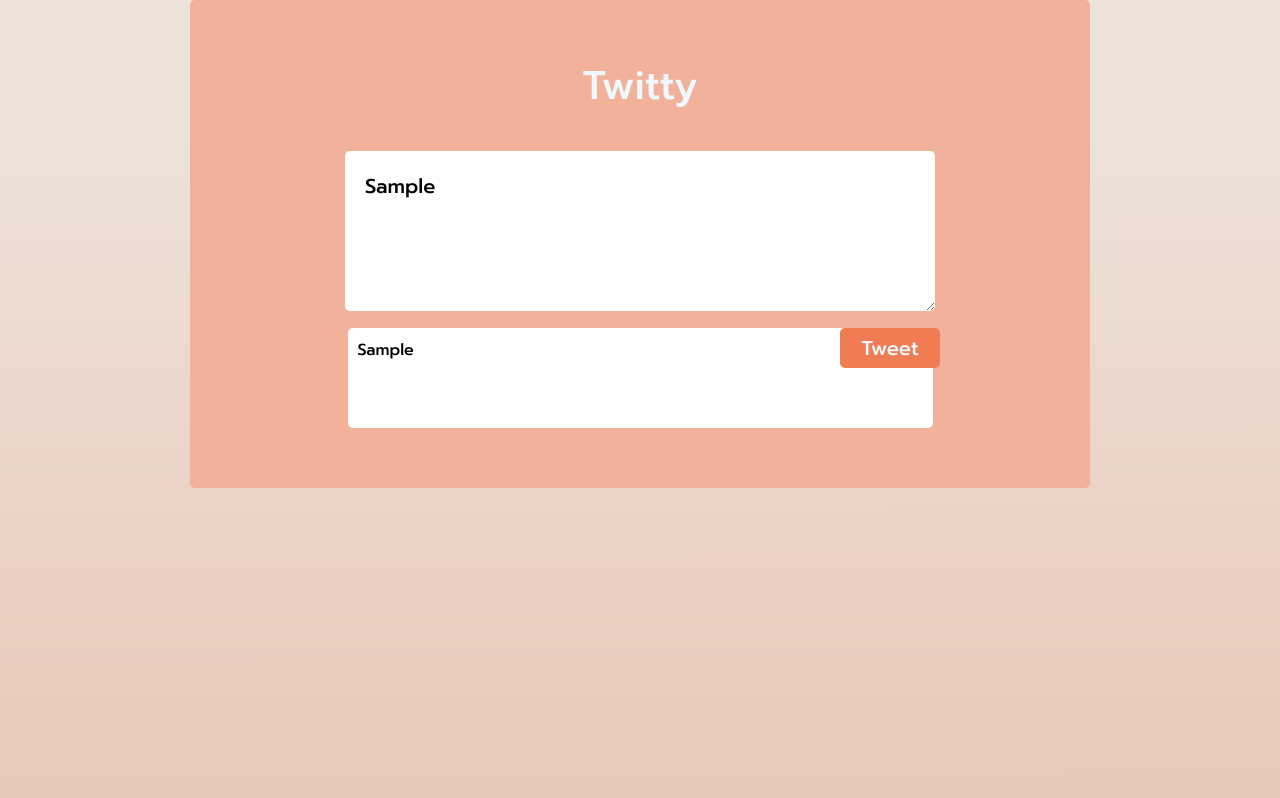
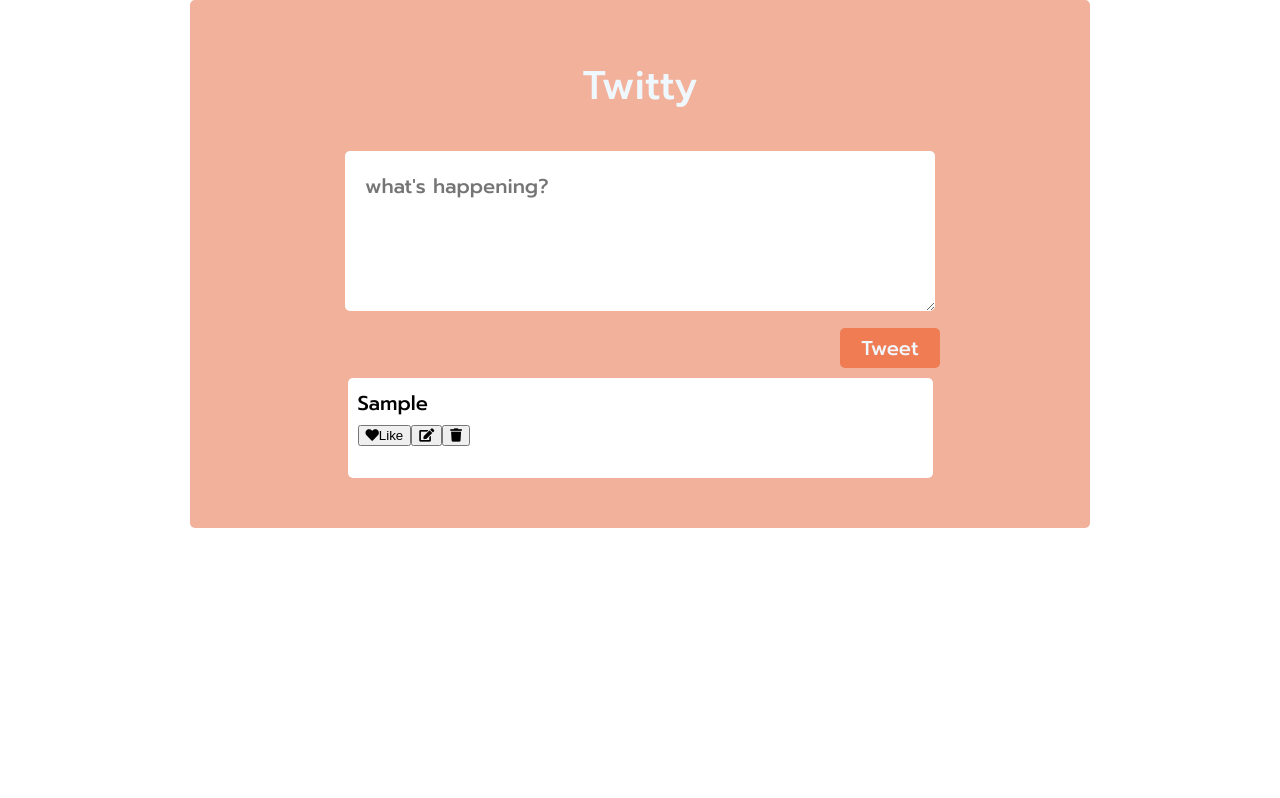
Before and after one commit to chanunchida-cha/Clone-Twitter-with-React, a React (Create React App) app: page / in a window 1280 px wide. Both pictures are taken after typing "Sample" into the empty fields and a click on the button "Tweet". Shown: the top 798 px of the page. Built offline with nearby package versions, Linux system fonts and the light colour scheme.

Commit message:
can Tweet,edit,delete

```diff
--- a/package.json
+++ b/package.json
@@ -9,6 +9,7 @@
     "react": "^17.0.2",
     "react-dom": "^17.0.2",
     "react-scripts": "4.0.3",
+    "styled-components": "^5.3.0",
     "web-vitals": "^1.1.2"
   },
   "scripts": {
--- a/public/index.html
+++ b/public/index.html
@@ -16,6 +16,7 @@
 <link href="https://fonts.googleapis.com/css2?family=Prompt:wght@500&display=swap" rel="stylesheet">
     <link rel="stylesheet" href="https://cdn.jsdelivr.net/npm/@fortawesome/fontawesome-free@5.15.3/css/fontawesome.min.css" integrity="sha384-wESLQ85D6gbsF459vf1CiZ2+rr+CsxRY0RpiF1tLlQpDnAgg6rwdsUF1+Ics2bni" crossorigin="anonymous">
     <link rel="stylesheet" href="https://use.fontawesome.com/releases/v5.3.1/css/all.css" integrity="sha384-mzrmE5qonljUremFsqc01SB46JvROS7bZs3IO2EmfFsd15uHvIt+Y8vEf7N7fWAU" crossorigin="anonymous">
+    <link rel="stylesheet" href="https://cdnjs.cloudflare.com/ajax/libs/font-awesome/4.7.0/css/font-awesome.min.css">
     <!--
       manifest.json provides metadata used when your web app is installed on a
       user's mobile device or desktop. See https://developers.google.com/web/fundamentals/web-app-manifest/
--- a/src/App.css
+++ b/src/App.css
@@ -1,7 +1,11 @@
-.app-bg{
+/* body{
   background-image: url('./img/bg.png');
-  height: 1080px;
-}
+  background-size: 1920px 1080px ;
+  -moz-background-size:1920px 1080px ;
+  background-repeat: no-repeat;
+  height: auto;
+
+} */
 .app-container{
 
   font-family: 'Prompt', sans-serif;
@@ -18,8 +22,9 @@
   border-radius: 5px ;
   width: 565px;
   height:80px;
-  margin: 10px;
+  margin-top: 60px;
   text-align: left;
+  font-size: 20px;
   padding: 10px;
 }
 .input-text{
@@ -73,3 +78,13 @@
   float:right;
 
 }
+.input-edit{
+
+  font-size: 20px;
+  margin-top: 20px;
+  width: 550px;
+  padding: 20px;
+  font-family: 'Prompt', sans-serif;
+  border-radius: 5px;
+  border: none;
+}
--- a/src/App.js
+++ b/src/App.js
@@ -1,35 +1,113 @@
-import React, { useState } from "react";
-import "./App.css";
-import bgImage from "./img/bg.png";
+import React, { useState } from 'react';
+import './App.css'
+
+const startNote ={
+    content: ""
+};
 
 export default function App() {
-  //states
-  const [noteContent, setNoteContent] = useState("");
-  const [allNotes, setAllNotes] = useState([]);
+    // state
+    const [noteContent, setNoteContent] = useState(startNote);
+    const [editNote, setEditNote] = useState(null);
+    const [allNotes, setAllNotes] = useState([]);
 
 
-  //Functions
-  //function Tweet
-  function onNoteSubmit(event) {
-    event.preventDefault();
-   setAllNotes((prevAllNotes)=>{
-     return [...prevAllNotes,noteContent]
-   })
+    // function input
+    function onNoteValueChange(event) {
+        const {name, value} = event.target;
+        setNoteContent((prevNoteContent) => {
+            return {
+                ...prevNoteContent,
+                [name]: value,
+            };
+        });
+    }
 
-  }
+    function onEditNoteValueChange(event) {
+        const {name, value} = event.target;
+        setEditNote((prevNoteContent) => {
+            return {
+                ...prevNoteContent,
+                [name]: value,
+            };
+        });
+    }
 
-  //Elements
-  const noteElements = allNotes.map((note,index) => {
-    return(
-    <div key={index} className="app-newcontent">
-      {note}
-    </div>
-    )
-  });
+    function onNoteSubmit(event){
+        event.preventDefault();
+
+        setAllNotes((prevAllNotes) => {
+            const newNote = { ...noteContent };
+            newNote.id = allNotes.length+1;
+            return [newNote, ...prevAllNotes];
+        });
+
+        setNoteContent(startNote);
+    }
+
+    function onEditNoteSubmit(event){
+        event.preventDefault();
+
+        setAllNotes((prevAllNotes) => {
+            return prevAllNotes.map((theNote) =>{
+                if(theNote.id !== editNote.id) return theNote;
+                return editNote;
+            });
+        });
+
+        setEditNote(null);
+    }
 
 
-  return (
-    <div className="app-bg">
+    function onNoteDelete(noteId) {
+        setAllNotes((prevAllNotes) => {
+            return prevAllNotes.filter((theNote) => theNote.id !== noteId);
+        });
+    }
+
+    const allNotesElements = allNotes.map((theNote) => {
+        return (
+      <div key={theNote.id} className="app-newcontent">
+        {theNote.content}
+        <div  className="app-newcontent-button">
+        <button  className="btn-like" >
+          <i className="fas fa-heart"></i>Like
+          </button>
+          <button className="btn-edite">
+            <i className="fas fa-edit" onClick={() => {setEditNote(theNote)}}></i>
+          </button>
+          <button className="btn-delete" onClick={()=>{onNoteDelete(theNote.id)}}>
+            <i className="fas fa-trash"></i>
+          </button>
+
+        </div>
+      </div>
+        );
+    });
+
+    let editNoteElement = null;
+    if (!!editNote){
+      editNoteElement = (
+        <div className="app-edit-note">
+          <form onSubmit={onEditNoteSubmit}>
+
+              <textarea
+              rows="3"
+              placeholder="what happen"
+              name="content"
+              value={editNote.content}
+              className="input-edit"
+              onChange={onEditNoteValueChange}
+
+              />
+            </form>
+            <button typ="submit" >Update</button>
+        </div>
+      )
+    }
+
+    return (
+      <div className="app-bg">
       <center>
         <div className="app-container">
           <form onSubmit={onNoteSubmit}>
@@ -40,10 +118,9 @@ export default function App() {
                 type="text"
                 placeholder="what's happening?"
                 className="input"
-                value={noteContent}
-                onChange={(event) => {
-                  setNoteContent(event.target.value);
-                }}
+                name="content"
+                value={noteContent.content}
+                onChange={onNoteValueChange}
               ></textarea>
             </div>
             <div className="app-button">
@@ -52,9 +129,13 @@ export default function App() {
               </button>
             </div>
           </form>
-          <div className="app-notes">{noteElements}</div>
+          <div className="app-notes" >
+            {allNotesElements}
+            {editNoteElement}
+          </div>
         </div>
       </center>
     </div>
-  );
+
+    );
 }
```
Also changed, not shown: 1 other file (tests, documents, lock files or other folders).
